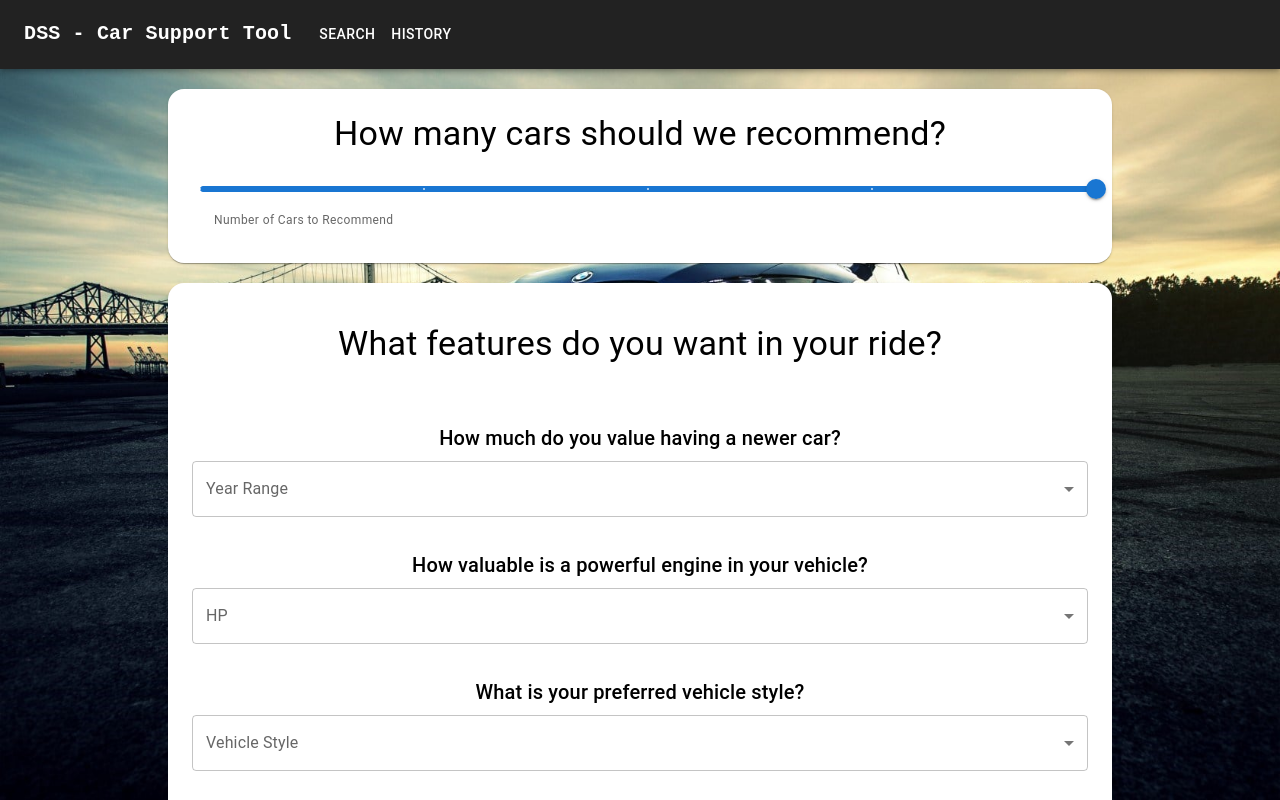
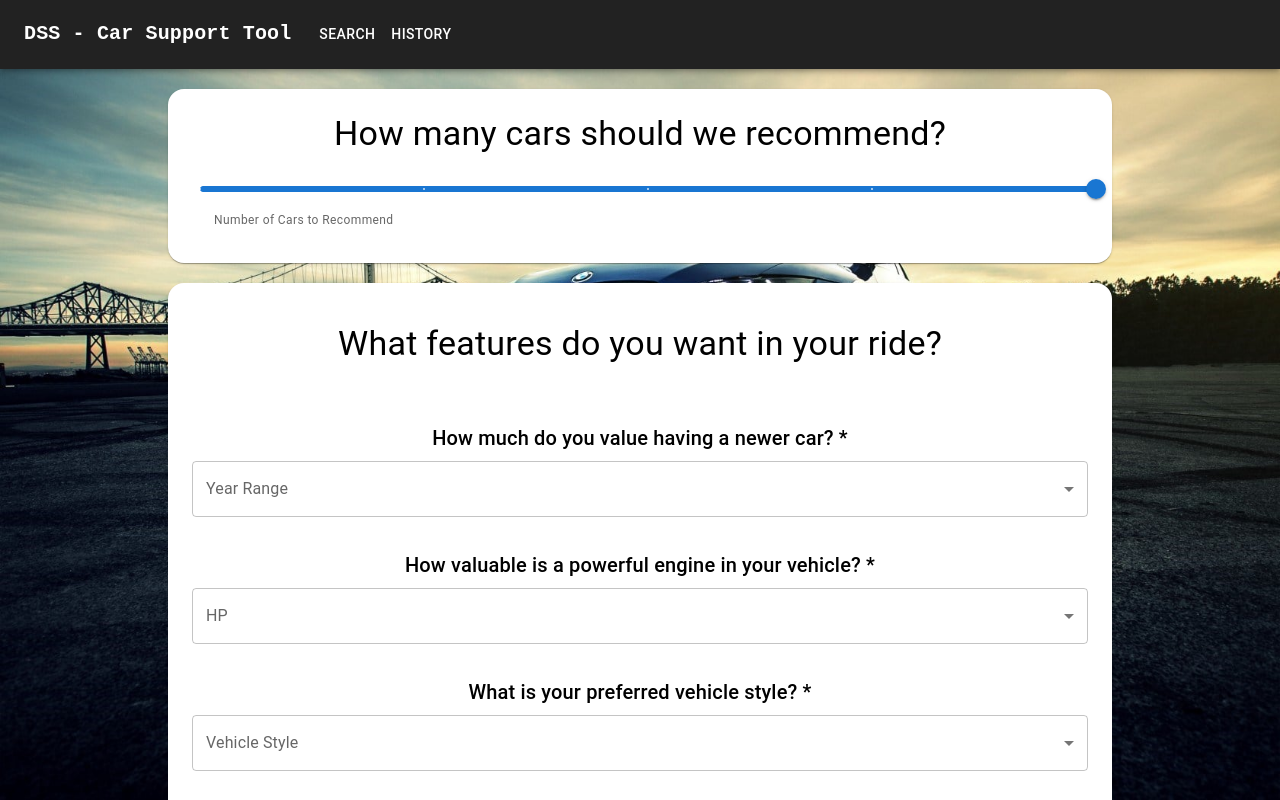
Before and after one commit to SaifA21/Used-Car-Decision-Support-System, a React (Create React App) app in the folder car-dss/: page /page/search in a window 1280 px wide. Built offline with nearby package versions, Linux system fonts and the light colour scheme; the HTML template or start-up script is replaced by a standard one.

Commit message:
Added error handling

```diff
--- a/car-dss/src/Components/InputForm/Input.js
+++ b/car-dss/src/Components/InputForm/Input.js
@@ -260,7 +260,8 @@ function Input() {
         HighwayMPG: value[9],
         CityMPG: value[10],
         MSRP: value[11],
-        CombinedMPG: value[12]
+        CombinedMPG: value[12],
+        IsSubmitted: true
       }))
 
 
@@ -316,41 +317,41 @@ function Input() {
           <Grid container spacing={2} style={{ marginBlock: '25px' }}>
             <Grid item xs={12} sm={12} md={12}>
               <Typography variant="h6" gutterBottom style={{ marginTop: '2vh' }}>
-                How much do you value having a newer car?
+                How much do you value having a newer car? *
               </Typography>
               <Dropdown label="Year Range" options={year} handle={setSelectedYear} selected={selectedYear}></Dropdown>
             </Grid>
 
             <Grid item xs={12} sm={12} md={12}>
               <Typography variant="h6" gutterBottom style={{ marginTop: '2vh' }}>
-                How valuable is a powerful engine in your vehicle?
+                How valuable is a powerful engine in your vehicle? *
               </Typography>
               <Dropdown label="HP" options={engineHP} handle={setSelectedHP} selected={selectedHP}></Dropdown>
             </Grid>
             <Grid item xs={12} sm={12} md={12}>
               <Typography variant="h6" gutterBottom style={{ marginTop: '2vh' }}>
-                What is your preferred vehicle style?
+                What is your preferred vehicle style? *
               </Typography>
               <Dropdown label="Vehicle Style" options={vehicleStyle} handle={setSelectedStyle} selected={selectedStyle}></Dropdown>
             </Grid>
 
             <Grid item xs={12} sm={12} md={12}>
               <Typography variant="h6" gutterBottom style={{ marginTop: '2vh' }}>
-                How much do you value good gas mileage in your car?
+                How much do you value good gas mileage in your car? *
               </Typography>
               <Dropdown label="Good Mileage" options={goodMileage} handle={setSelectedMileage} selected={selectedMileage}></Dropdown>
             </Grid>
 
             <Grid item xs={12} sm={12} md={12}>
               <Typography variant="h6" gutterBottom style={{ marginTop: '2vh' }}>
-                How much of your driving time as a percentage do you spend on the highway (not in city driving)?
+                How much of your driving time as a percentage do you spend on the highway (not in city driving)? *
               </Typography>
               <DrivingSlider handle={setSelectedTimeHighway}></DrivingSlider>
             </Grid>
 
             <Grid item xs={12} sm={12} md={12}>
               <Typography variant="h6" gutterBottom style={{ marginTop: '2vh' }}>
-                What is the desired price you wish to spend?
+                What is the desired price you wish to spend? *
               </Typography>
               <IntegerInput label="Desired Price Value" handle={setDesiredPrice} selected={desiredPrice}></IntegerInput>
             </Grid>
--- a/car-dss/src/Components/searchResults.js
+++ b/car-dss/src/Components/searchResults.js
@@ -33,7 +33,7 @@ export default function SearchCard(props) {
         </Typography>
       </Card> : ''}
 
-      {props.results.length == 0 ? <Card style={{ marginLeft: '10px', marginRight: '10px', marginTop: '10px', backgroundColor: 'red', borderRadius: '30px' }}>
+      {props.results.length == 0 && props.results.IsSubmitted == true ? <Card style={{ marginLeft: '10px', marginRight: '10px', marginTop: '10px', backgroundColor: 'red', borderRadius: '30px' }}>
         <Typography style={{ fontSize: 25, marginBlock: '8px' }} color="white">
           Oh no! We don't have any results for you. Please change your parameters and try again!
         </Typography>
```
